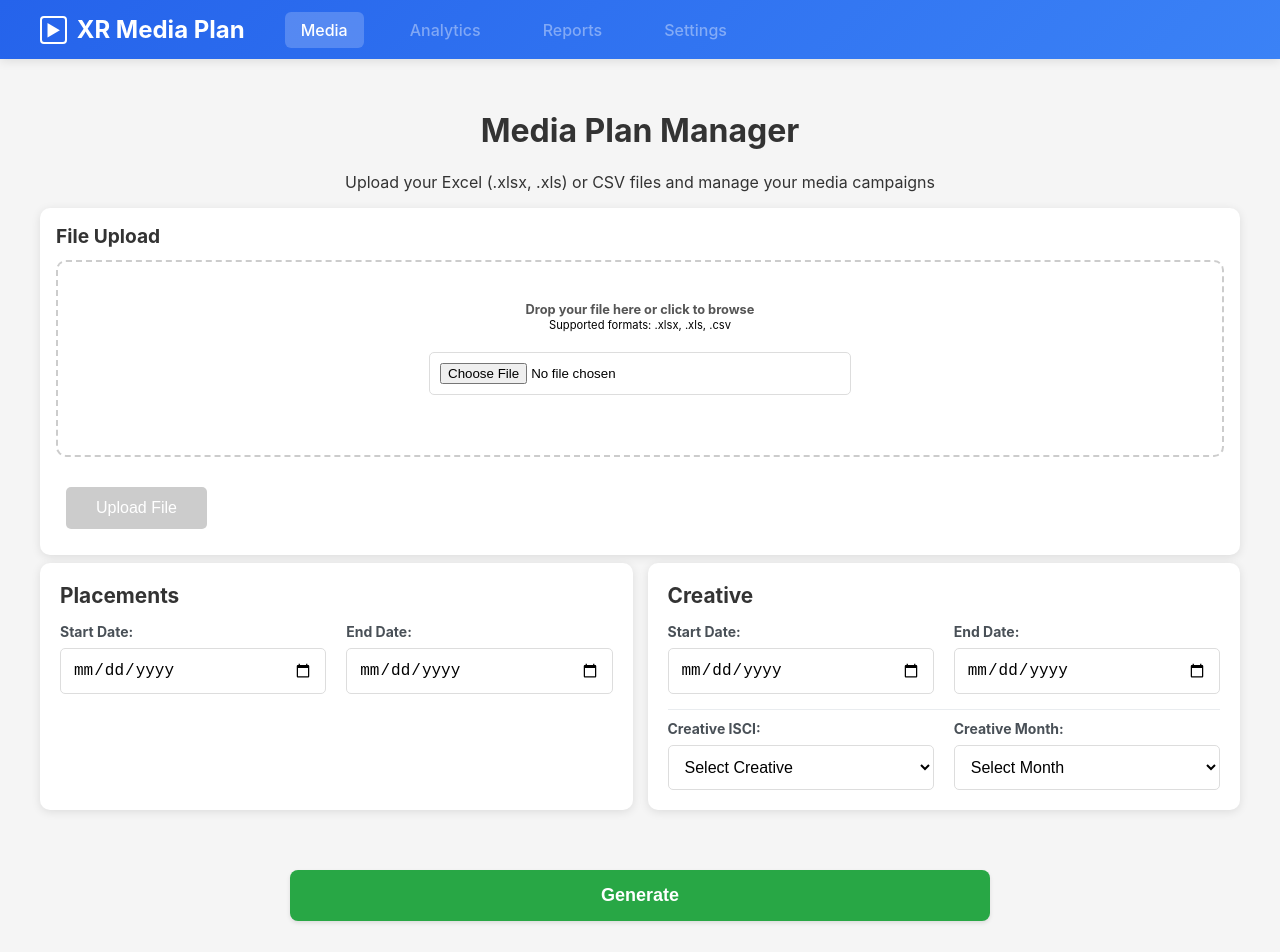
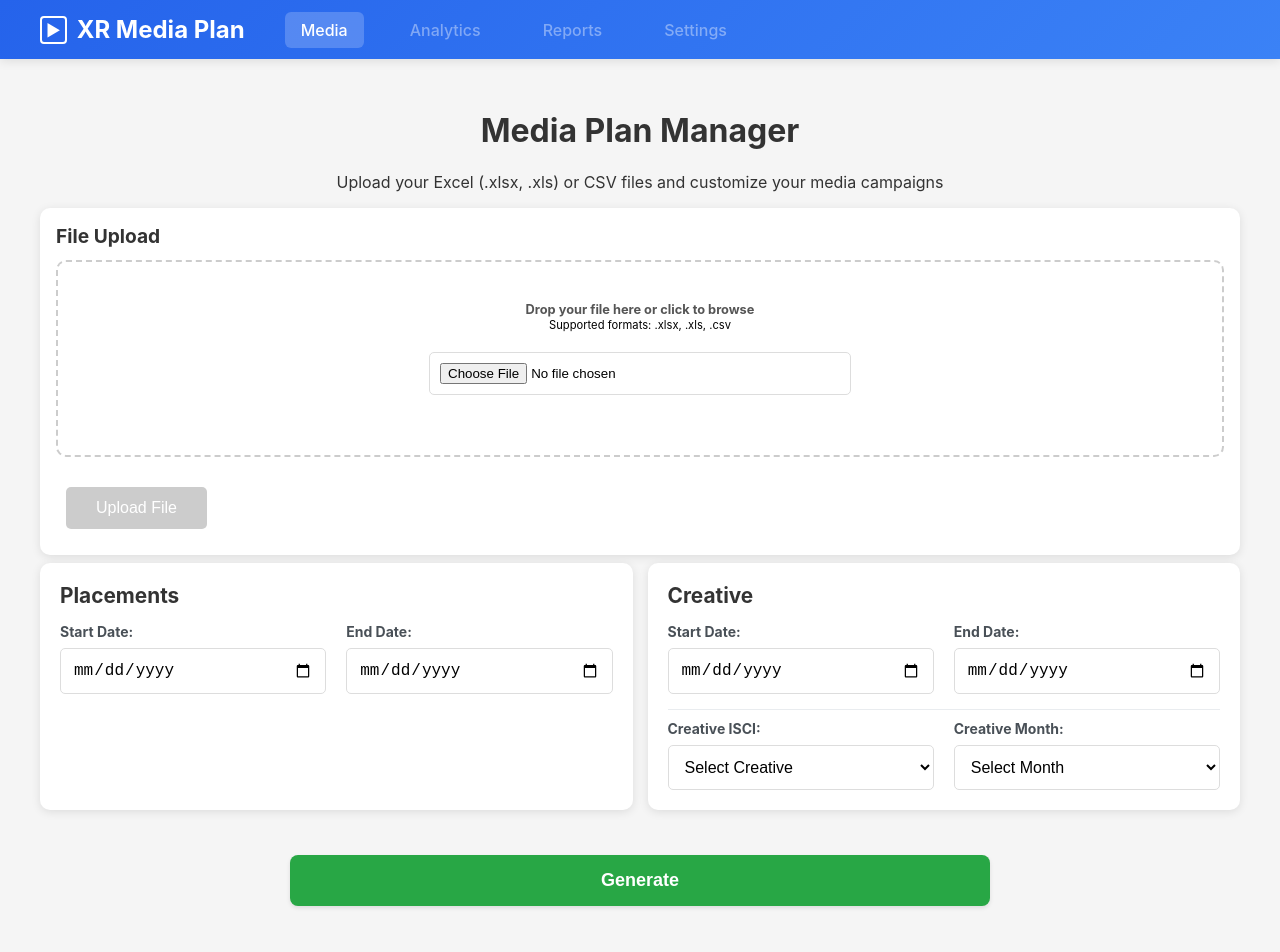
Before and after one commit to qualminds-ai/XR_Media_Plan, a React (Create React App) app in the folder frontend/: page / in a window 1280 px wide. Shown: the top 952 px of the page. Built offline with nearby package versions, Linux system fonts and the light colour scheme; the HTML template or start-up script is replaced by a standard one.

Commit message:
Update Media component: adjust generate section margin and refine upload instructions

```diff
--- a/frontend/src/Media.css
+++ b/frontend/src/Media.css
@@ -393,7 +393,7 @@
 /* Generate Section Styles */
 .generate-section {
   text-align: center;
-  margin: 30px 0;
+  margin: 15px 0;
 }
 
 .generate-btn {
--- a/frontend/src/Media.js
+++ b/frontend/src/Media.js
@@ -195,7 +195,7 @@ const Media = () => {
     <div className="media-container">
       <div className="header">
         <h1>Media Plan Manager</h1>
-        <p>Upload your Excel (.xlsx, .xls) or CSV files and manage your media campaigns</p>
+        <p>Upload your Excel (.xlsx, .xls) or CSV files and customize your media campaigns</p>
       </div>
 
       <div className="upload-section">
```
